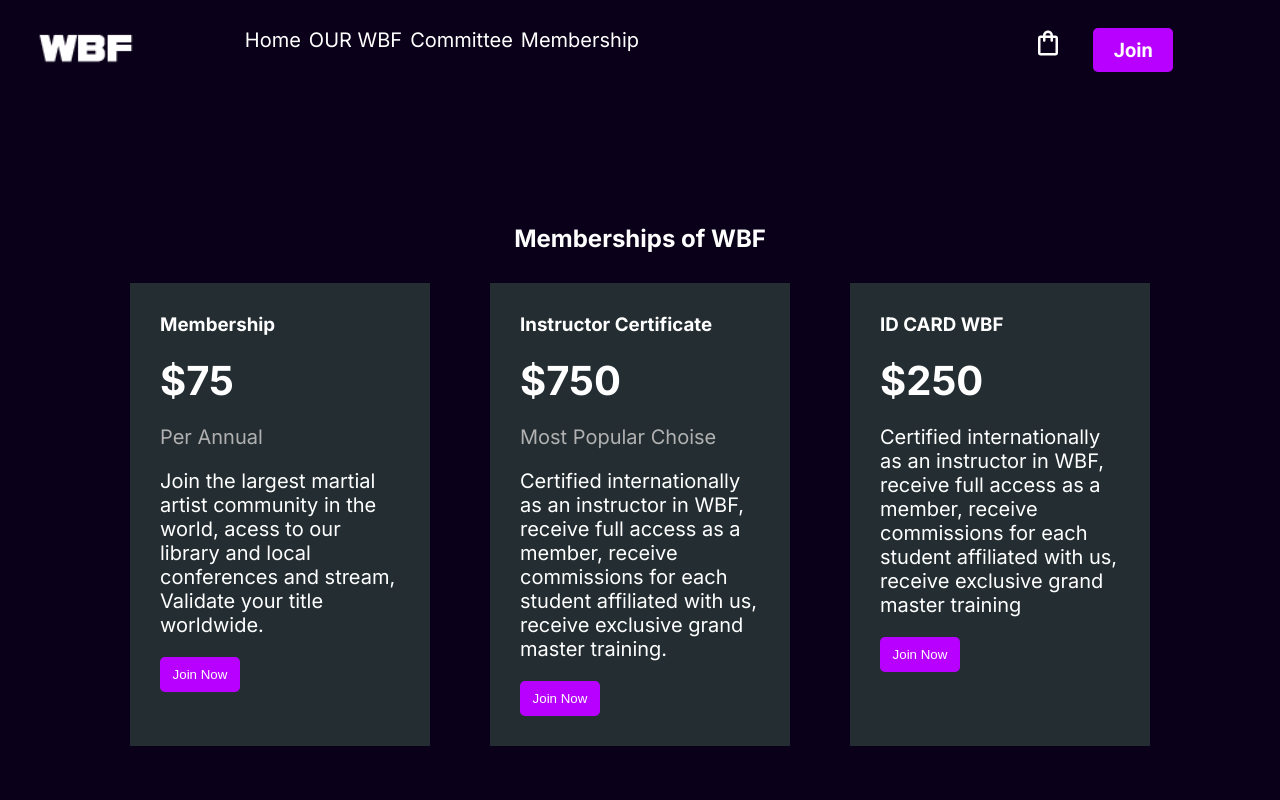
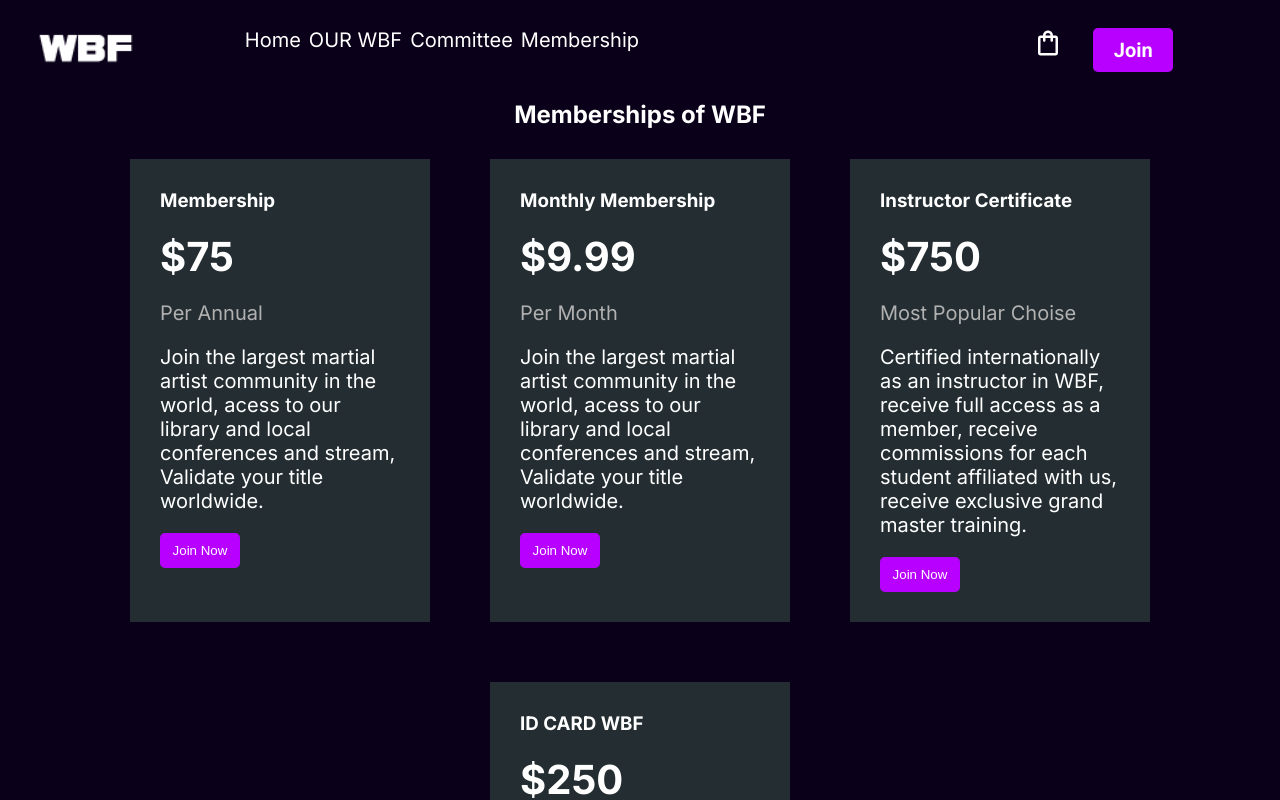
Before and after one commit to FerZva/world-bushido-federation-landingpage, a Next.js app: page /memberships in a window 1280 px wide. Shown: the top 800 px of the page. Built offline with nearby package versions, Linux system fonts and the light colour scheme.

Commit message:
adding a new suscription  product

```diff
--- a/src/app/memberships/page.js
+++ b/src/app/memberships/page.js
@@ -81,6 +81,36 @@ function memberships() {
                       productPrice: "77.94",
                       description: "Join the largest martial artist community in the world, acess to our library and local conferences and stream, Validate your title worldwide.",
                       redirecto: "https://buy.stripe.com/bIY8x1edyflP8fK5kw"
+                    },
+                  }}
+                >
+                  <button>Join Now</button>
+                </Link>
+            </div>
+
+              <div className="container_membershippage-container_products-container_card-container_card">
+                <h3 className="container_membershippage-container_products-container_card-container_card_title">
+                  Monthly Membership
+                </h3>
+                <h3 className="container_membershippage-container_products-container_card-container_card_price">
+                  $9.99
+                </h3>
+                <p className="container_membershippage-container_products-container_card-container_card_label">
+                  Per Month
+                </p>
+
+                <p className="container_membershippage-container_products-container_card-container_card_description">
+                  Join the largest martial artist community in the world, acess to our library and local conferences and stream, Validate your title worldwide.
+                </p>
+
+                <Link
+                  href={{
+                    pathname: "/cart",
+                    query: {
+                      productName: "Monthly Membership",
+                      productPrice: "10.38",
+                      description: "Join the largest martial artist community in the world, acess to our library and local conferences and stream, Validate your title worldwide.",
+                      redirecto: "https://buy.stripe.com/dR68x13yUa1v9jOdRl"
                     },
                   }}
                 >
```
